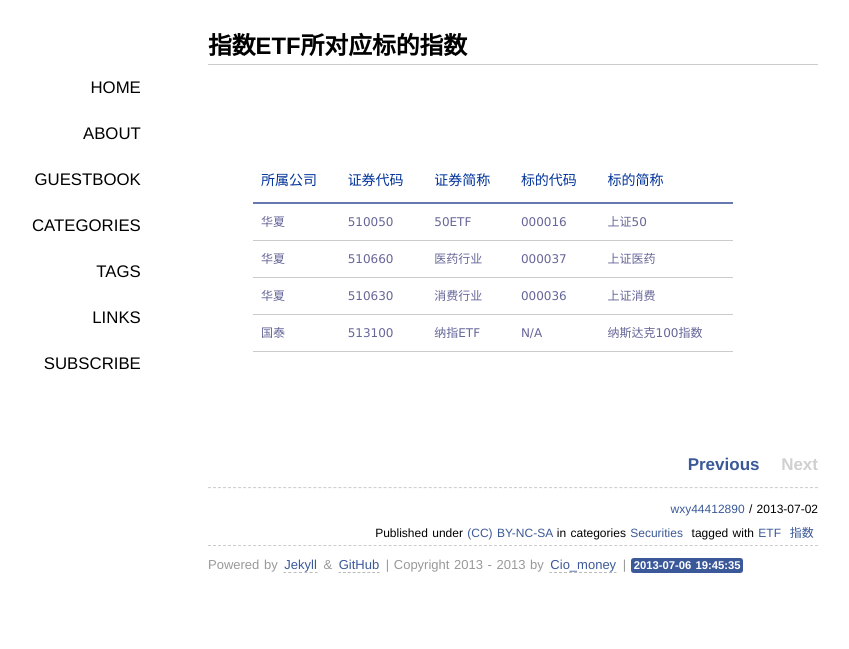
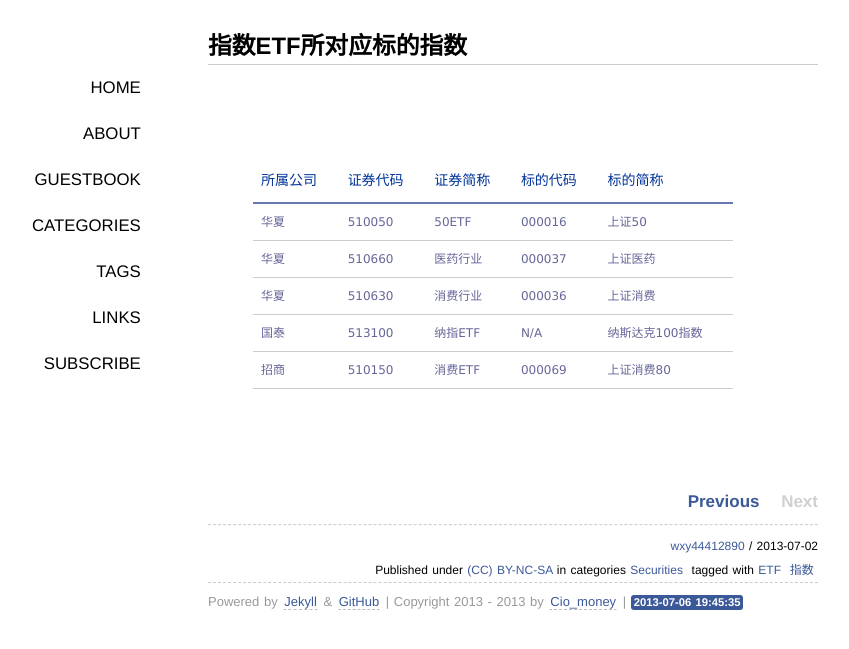
Before and after one commit to wxy44412890/wxy44412890.github.com, a Jekyll site: the page built from _posts/2013-07-02-zhi-shu-etf.md, in a window 1280 px wide. Shown: the top 649 px of the page, without its empty margins (127-976 px from the left). Built offline with Jekyll 4.4.1, drawn with Linux system fonts in a browser that asks for light colours; some web fonts are replaced; Markdown is read by kramdown in place of the engine named in the settings; comment, search, counter and statistics services are not loaded.

Commit message:
(1)ETF指数新增消费ETF

```diff
--- a/_posts/2013-07-02-zhi-shu-etf.md
+++ b/_posts/2013-07-02-zhi-shu-etf.md
@@ -47,5 +47,12 @@ tags: [ETF, 指数]
 			<td>N/A</td>
 			<td>纳斯达克100指数</td>
 		</tr>
+		<tr>
+			<td>招商</td>
+			<td>510150</td>
+			<td>消费ETF</td>
+			<td>000069</td>
+			<td>上证消费80</td>
+		</tr>
 	</tbody>
 </table>
```
